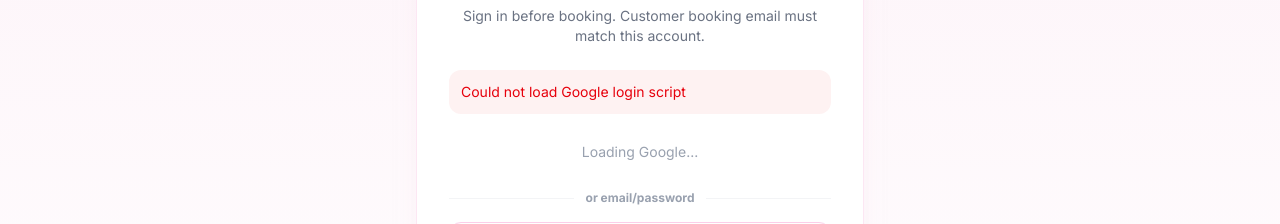
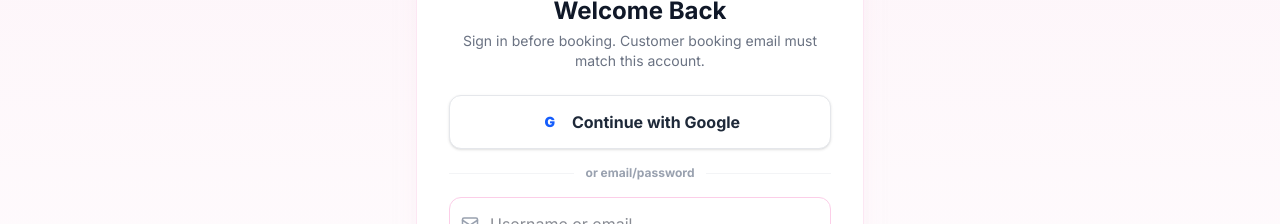
Before and after one commit to nguynbon03/NailBookingFe, a Next.js app: page /login in a window 1280 px wide. Shown: the part 260-484 px from the top of the page. Built offline with nearby package versions, Linux system fonts and the light colour scheme; no server answers.

Commit message:
Use redirect Google login button

```diff
--- a/src/app/login/page.tsx
+++ b/src/app/login/page.tsx
@@ -1,82 +1,39 @@
 "use client";
 
-import { useEffect, useRef, useState } from "react";
+import { useMemo, useState } from "react";
 import { motion } from "framer-motion";
 import { Sparkles, Mail, Lock, LogIn } from "lucide-react";
 import Link from "next/link";
 import { useAuth } from "@/context/AuthContext";
 import Navbar from "@/components/Navbar";
 
-declare global {
-  interface Window {
-    google?: any;
-  }
-}
-
-const googleClientId = process.env.NEXT_PUBLIC_GOOGLE_CLIENT_ID || "";
-
 function redirectForRole(role: string) {
   const params = new URLSearchParams(typeof window !== "undefined" ? window.location.search : "");
   const next = params.get("next");
-  if (next && next.startsWith("/")) return next;
+  if (next && next.startsWith("/") && !next.startsWith("//")) return next;
   return role === "STAFF" ? "/staff" : ["ADMIN", "MANAGER"].includes(role) ? "/admin" : "/";
 }
 
+function googleStartUrl() {
+  if (typeof window === "undefined") return "/api/auth/google";
+  const params = new URLSearchParams(window.location.search);
+  const next = params.get("next") || "/";
+  return `/api/auth/google?next=${encodeURIComponent(next)}`;
+}
+
 export default function LoginPage() {
-  const { login, loginWithGoogle } = useAuth();
-  const googleButtonRef = useRef<HTMLDivElement | null>(null);
+  const { login } = useAuth();
   const [email, setEmail] = useState("");
   const [password, setPassword] = useState("");
   const [error, setError] = useState("");
   const [loading, setLoading] = useState(false);
-  const [googleReady, setGoogleReady] = useState(false);
-
-  const finishLogin = (user: any) => {
-    window.location.href = redirectForRole(user.role);
-  };
-
-  useEffect(() => {
-    if (!googleClientId) return;
-    const render = () => {
-      if (!window.google || !googleButtonRef.current) return;
-      window.google.accounts.id.initialize({
-        client_id: googleClientId,
-        callback: async (response: any) => {
-          setError("");
-          setLoading(true);
-          try {
-            const user = await loginWithGoogle(response.credential);
-            finishLogin(user);
-          } catch (err: any) {
-            setError(err.message || "Google login failed");
-          } finally {
-            setLoading(false);
-          }
-        },
-      });
-      googleButtonRef.current.innerHTML = "";
-      window.google.accounts.id.renderButton(googleButtonRef.current, { theme: "outline", size: "large", width: 360, text: "continue_with" });
-      setGoogleReady(true);
-    };
-
-    if (window.google) {
-      render();
-      return;
-    }
-    const script = document.createElement("script");
-    script.src = "https://accounts.google.com/gsi/client";
-    script.async = true;
-    script.defer = true;
-    script.onload = render;
-    script.onerror = () => setError("Could not load Google login script");
-    document.head.appendChild(script);
-  }, [loginWithGoogle]);
+  const googleHref = useMemo(() => googleStartUrl(), []);
 
   const handleSubmit = async (e: React.FormEvent) => {
     e.preventDefault(); setError(""); setLoading(true);
     try {
       const user = await login(email, password);
-      finishLogin(user);
+      window.location.href = redirectForRole(user.role);
     }
     catch (err: any) { setError(err.message || "Login failed"); }
     finally { setLoading(false); }
@@ -93,13 +50,10 @@ export default function LoginPage() {
             <p className="text-gray-500 text-sm mt-1">Sign in before booking. Customer booking email must match this account.</p>
           </div>
           {error && <div className="mb-4 p-3 bg-red-50 text-red-600 rounded-xl text-sm">{error}</div>}
-          <div className="mb-4">
-            {googleClientId ? (
-              <div className="min-h-11 rounded-xl flex items-center justify-center" ref={googleButtonRef}>{!googleReady && <span className="text-sm text-gray-400">Loading Google...</span>}</div>
-            ) : (
-              <div className="rounded-xl border border-amber-200 bg-amber-50 p-3 text-xs text-amber-700">Google login is ready in code. Set NEXT_PUBLIC_GOOGLE_CLIENT_ID and GOOGLE_CLIENT_ID in Coolify to enable the button.</div>
-            )}
-          </div>
+          <a href={googleHref} className="mb-4 w-full rounded-xl border border-gray-200 bg-white hover:bg-gray-50 text-gray-800 font-bold py-3.5 px-4 flex items-center justify-center gap-3 transition-colors shadow-sm">
+            <span className="inline-flex h-5 w-5 items-center justify-center rounded-full bg-white text-sm font-black text-blue-600">G</span>
+            Continue with Google
+          </a>
           <div className="flex items-center gap-3 mb-4"><div className="h-px bg-gray-100 flex-1" /><span className="text-xs text-gray-400 font-bold">or email/password</span><div className="h-px bg-gray-100 flex-1" /></div>
           <form onSubmit={handleSubmit} className="space-y-4">
             <div className="relative"><Mail size={18} className="absolute left-3 top-1/2 -translate-y-1/2 text-gray-400" /><input type="text" value={email} onChange={e => setEmail(e.target.value)} placeholder="Username or email" required className="w-full pl-10 p-3.5 rounded-xl border border-pink-200 focus:ring-2 focus:ring-pink-300 outline-none" /></div>
```
